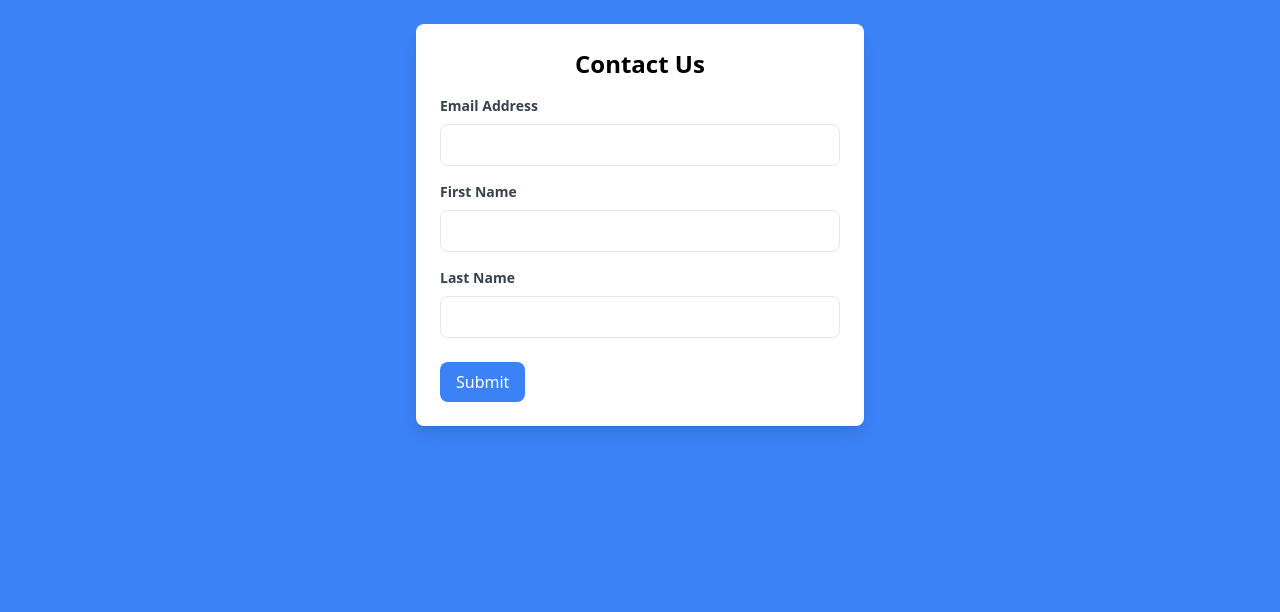
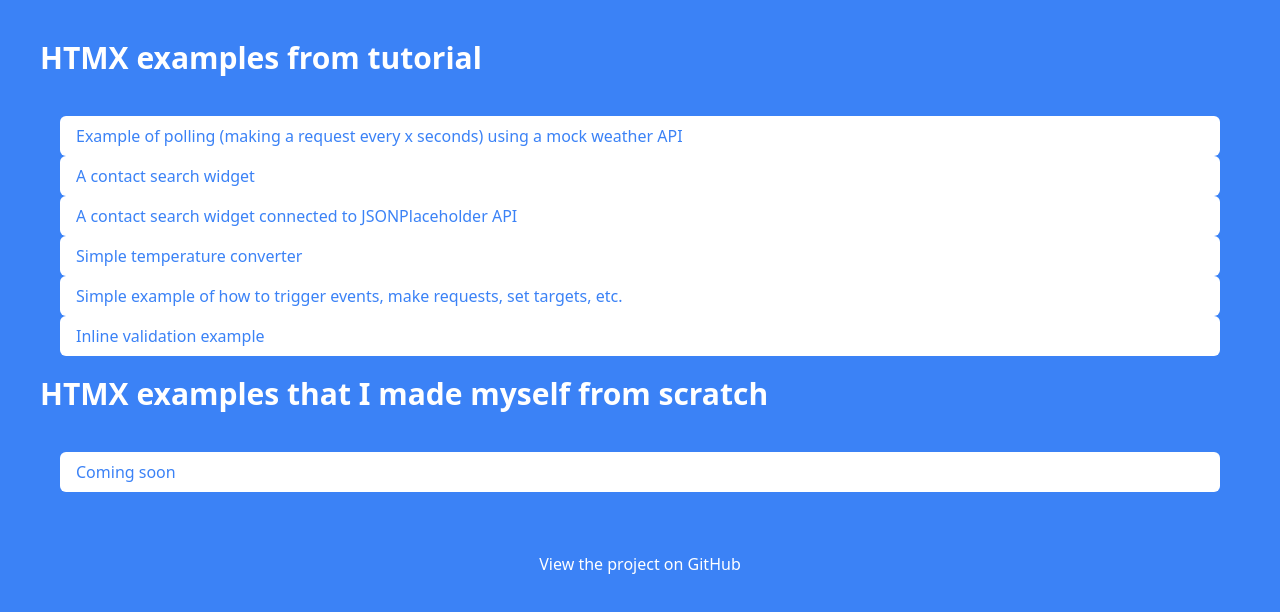
Before and after one commit to Iinaus/HTMX_example, a website: page public/index.html in a window 1280 px wide. Drawn offline with nearby package versions, Linux system fonts and the light colour scheme.

Commit message:
updated readme and index.html, moved validation example to its own file

```diff
--- a/public/index.html
+++ b/public/index.html
@@ -7,56 +7,36 @@
     <script src="https://cdn.tailwindcss.com"></script>
     <title>HTMX</title>
 </head>
-<body class="bg-blue-500">
-    <form class="max-w-md mx-auto p-6 bg-white rounded-lg shadow-lg mt-6">
-      <h1 class="text-2xl font-bold mb-4 text-center">Contact Us</h1>
-      <div class="mb-4" hx-target="this" hx-swap="outerHTML">
-        <label class="block text-gray-700 text-sm font-bold mb-2" for="email"
-          >Email Address</label
-        >
-        <input
-          name="email"
-          hx-post="/contact/email"
-          class="border rounded-lg py-2 px-3 w-full focus:outline-none focus:border-blue-500"
-          type="email"
-          id="email"
-          required
-        />
-      </div>
-      <div class="mb-4">
-        <label
-          class="block text-gray-700 text-sm font-bold mb-2"
-          for="firstName"
-          >First Name</label
-        >
-        <input
-          type="text"
-          name="firstName"
-          class="border rounded-lg py-2 px-3 w-full focus:outline-none focus:border-blue-500"
-          id="firstName"
-          required
-        />
-      </div>
-      <div class="mb-6">
-        <label class="block text-gray-700 text-sm font-bold mb-2" for="lastName"
-          >Last Name</label
-        >
-        <input
-          type="text"
-          name="lastName"
-          class="border rounded-lg py-2 px-3 w-full focus:outline-none focus:border-blue-500"
-          id="lastName"
-          required
-        />
-      </div>
-      <div class="flex items-center justify-between">
-        <button
-          class="px-4 py-2 bg-blue-500 text-white rounded-lg hover:bg-blue-600 focus:outline-none focus:bg-blue-600"
-          type="submit"
-        >
-          Submit
-        </button>
-      </div>
-    </form>
-  </body>
+<body class="bg-blue-500 p-10">
+  <h1 class="text-3xl font-bold mb-5 text-white">HTMX examples from tutorial</h1>
+  <ul class="link-list p-5">
+    <li class="link-item">
+      <a href="/polling.html" class="block py-2 px-4 bg-white text-blue-500 rounded-md hover:bg-blue-100">Example of polling (making a request every x seconds) using a mock weather API</a>
+    </li>
+    <li class="link-item">
+      <a href="/search.html" class="block py-2 px-4 bg-white text-blue-500 rounded-md hover:bg-blue-100">A contact search widget</a>
+    </li>
+    <li class="link-item">
+      <a href="/searchFromApi.html" class="block py-2 px-4 bg-white text-blue-500 rounded-md hover:bg-blue-100">A contact search widget connected to JSONPlaceholder API</a>
+    </li>
+    <li class="link-item">
+      <a href="/temperature.html" class="block py-2 px-4 bg-white text-blue-500 rounded-md hover:bg-blue-100">Simple temperature converter</a>
+    </li>
+    <li class="link-item">
+      <a href="/users.html" class="block py-2 px-4 bg-white text-blue-500 rounded-md hover:bg-blue-100">Simple example of how to trigger events, make requests, set targets, etc.</a>
+    </li>
+    <li class="link-item">
+      <a href="/validation.html" class="block py-2 px-4 bg-white text-blue-500 rounded-md hover:bg-blue-100">Inline validation example</a>
+    </li>
+  </ul>
+  <h1 class="text-3xl font-bold mb-5 text-white">HTMX examples that I made myself from scratch</h1>
+  <ul class="link-list p-5">
+    <li class="link-item">
+      <a href="/index.html" class="block py-2 px-4 bg-white text-blue-500 rounded-md hover:bg-blue-100">Coming soon</a>
+    </li>
+  </ul>
+  <div class="mt-10 text-center">
+    <a href="https://github.com/Iinaus/HTMX_example" class="text-white hover:underline">View the project on GitHub</a>
+  </div>
+</body>
 </html>
```
Also changed, not shown: public/validation.html (added, +62 -0 lines), README.md.
